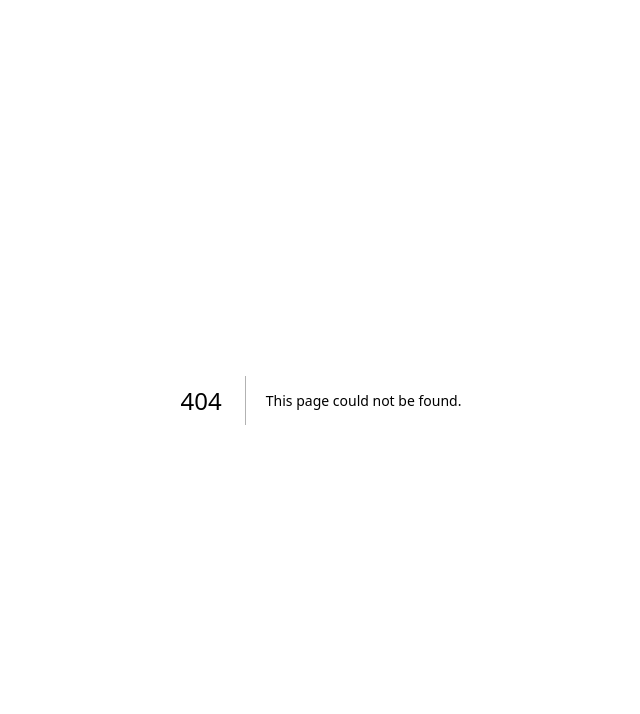
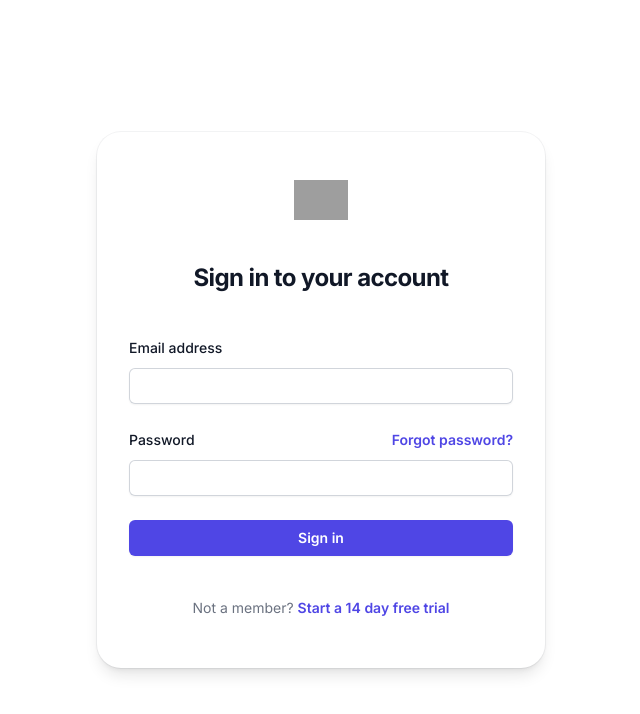
Before and after one commit to carmtsang/authentication-app, a Next.js app: page /register in a window 1280 px wide. Before the commit this address had no page. Shown: the top 714 px of the page, without its empty margins (319-959 px from the left). Built offline with nearby package versions, Linux system fonts and the light colour scheme; grey boxes are pictures that could not be loaded.

Commit message:
center card & use login template

```diff
--- a/app/page.js
+++ b/app/page.js
@@ -1,5 +1,11 @@
 import Image from "next/image";
 
 export default function Home() {
-  return <main></main>;
+  return (
+    <main className="h-screen flex items-center justify-center">
+      <div className="w-screen max-w-md flex-auto overflow-hidden rounded-3xl bg-white text-sm leading-6 shadow-lg ring-1 ring-gray-900/5">
+        <p>user page goes here</p>
+      </div>
+    </main>
+  );
 }
--- /dev/null
+++ b/app/register/page.js
@@ -0,0 +1,91 @@
+export default function Register() {
+  return (
+    <main className="h-screen flex items-center justify-center">
+      <div className="w-screen max-w-md flex-auto overflow-hidden rounded-3xl bg-white text-sm leading-6 shadow-lg ring-1 ring-gray-900/5">
+        <div className="flex min-h-full flex-1 flex-col justify-center px-6 py-12 lg:px-8">
+          <div className="sm:mx-auto sm:w-full sm:max-w-sm">
+            <img
+              className="mx-auto h-10 w-auto"
+              src="https://tailwindui.com/img/logos/mark.svg?color=indigo&shade=600"
+              alt="Your Company"
+            />
+            <h2 className="mt-10 text-center text-2xl font-bold leading-9 tracking-tight text-gray-900">
+              Sign in to your account
+            </h2>
+          </div>
+
+          <div className="mt-10 sm:mx-auto sm:w-full sm:max-w-sm">
+            <form className="space-y-6" action="#" method="POST">
+              <div>
+                <label
+                  htmlFor="email"
+                  className="block text-sm font-medium leading-6 text-gray-900"
+                >
+                  Email address
+                </label>
+                <div className="mt-2">
+                  <input
+                    id="email"
+                    name="email"
+                    type="email"
+                    autoComplete="email"
+                    required
+                    className="block w-full rounded-md border-0 py-1.5 text-gray-900 shadow-sm ring-1 ring-inset ring-gray-300 placeholder:text-gray-400 focus:ring-2 focus:ring-inset focus:ring-indigo-600 sm:text-sm sm:leading-6"
+                  />
+                </div>
+              </div>
+
+              <div>
+                <div className="flex items-center justify-between">
+                  <label
+                    htmlFor="password"
+                    className="block text-sm font-medium leading-6 text-gray-900"
+                  >
+                    Password
+                  </label>
+                  <div className="text-sm">
+                    <a
+                      href="#"
+                      className="font-semibold text-indigo-600 hover:text-indigo-500"
+                    >
+                      Forgot password?
+                    </a>
+                  </div>
+                </div>
+                <div className="mt-2">
+                  <input
+                    id="password"
+                    name="password"
+                    type="password"
+                    autoComplete="current-password"
+                    required
+                    className="block w-full rounded-md border-0 py-1.5 text-gray-900 shadow-sm ring-1 ring-inset ring-gray-300 placeholder:text-gray-400 focus:ring-2 focus:ring-inset focus:ring-indigo-600 sm:text-sm sm:leading-6"
+                  />
+                </div>
+              </div>
+
+              <div>
+                <button
+                  type="submit"
+                  className="flex w-full justify-center rounded-md bg-indigo-600 px-3 py-1.5 text-sm font-semibold leading-6 text-white shadow-sm hover:bg-indigo-500 focus-visible:outline focus-visible:outline-2 focus-visible:outline-offset-2 focus-visible:outline-indigo-600"
+                >
+                  Sign in
+                </button>
+              </div>
+            </form>
+
+            <p className="mt-10 text-center text-sm text-gray-500">
+              Not a member?{" "}
+              <a
+                href="#"
+                className="font-semibold leading-6 text-indigo-600 hover:text-indigo-500"
+              >
+                Start a 14 day free trial
+              </a>
+            </p>
+          </div>
+        </div>
+      </div>
+    </main>
+  );
+}
--- a/tailwind.config.js
+++ b/tailwind.config.js
@@ -1,18 +1,26 @@
 /** @type {import('tailwindcss').Config} */
 module.exports = {
   content: [
-    './pages/**/*.{js,ts,jsx,tsx,mdx}',
-    './components/**/*.{js,ts,jsx,tsx,mdx}',
-    './app/**/*.{js,ts,jsx,tsx,mdx}',
+    "./pages/**/*.{js,ts,jsx,tsx,mdx}",
+    "./components/**/*.{js,ts,jsx,tsx,mdx}",
+    "./app/**/*.{js,ts,jsx,tsx,mdx}",
   ],
   theme: {
+    screens: {
+      sm: "640px",
+      md: "768px",
+      lg: "1024px",
+      xl: "1280px",
+      "2xl": "1536px",
+    },
     extend: {
       backgroundImage: {
-        'gradient-radial': 'radial-gradient(var(--tw-gradient-stops))',
-        'gradient-conic':
-          'conic-gradient(from 180deg at 50% 50%, var(--tw-gradient-stops))',
+        "gradient-radial": "radial-gradient(var(--tw-gradient-stops))",
+        "gradient-conic":
+          "conic-gradient(from 180deg at 50% 50%, var(--tw-gradient-stops))",
       },
     },
   },
+  darkMode: "class",
   plugins: [],
-}
+};
```
Also changed, not shown: app/login/page.js (added).
